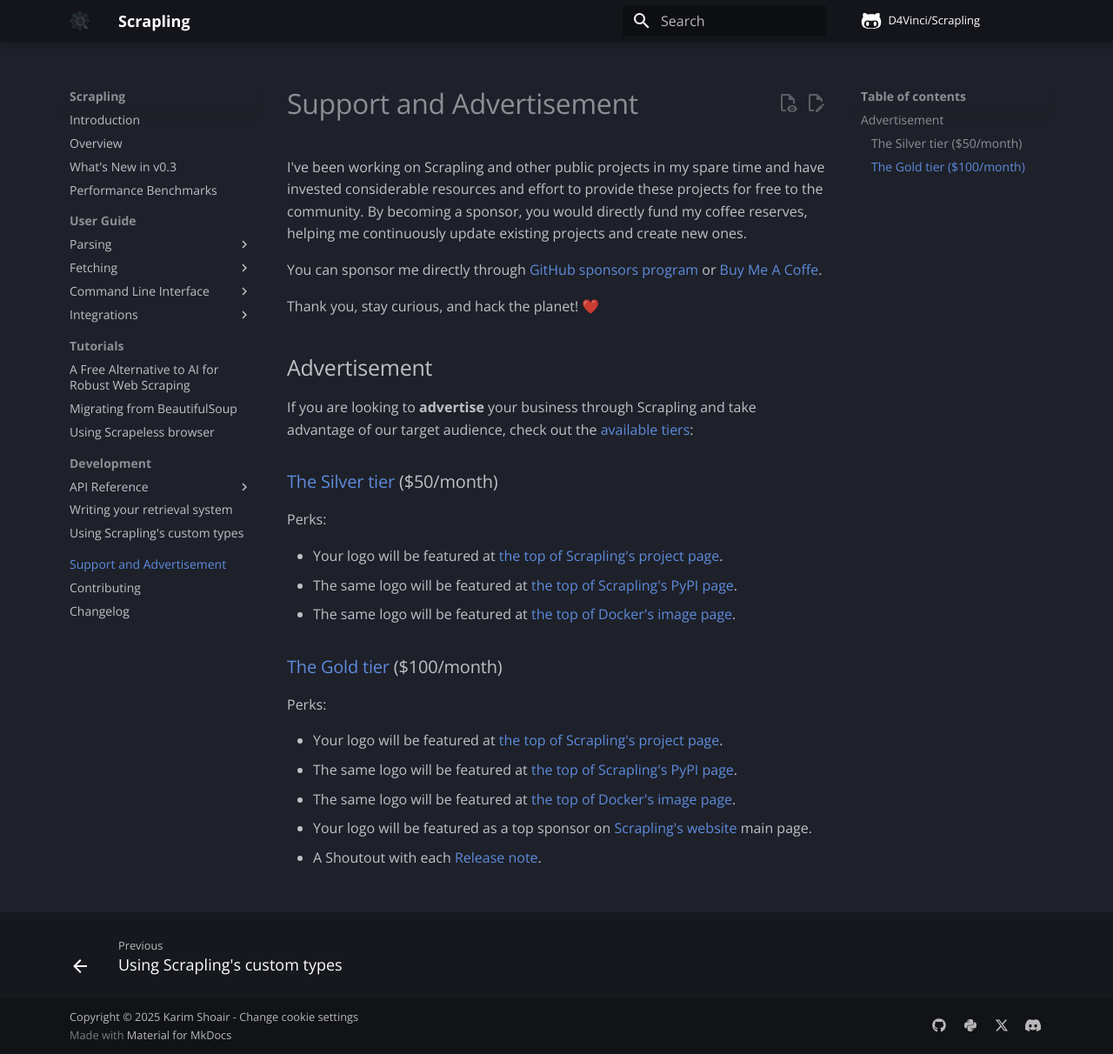
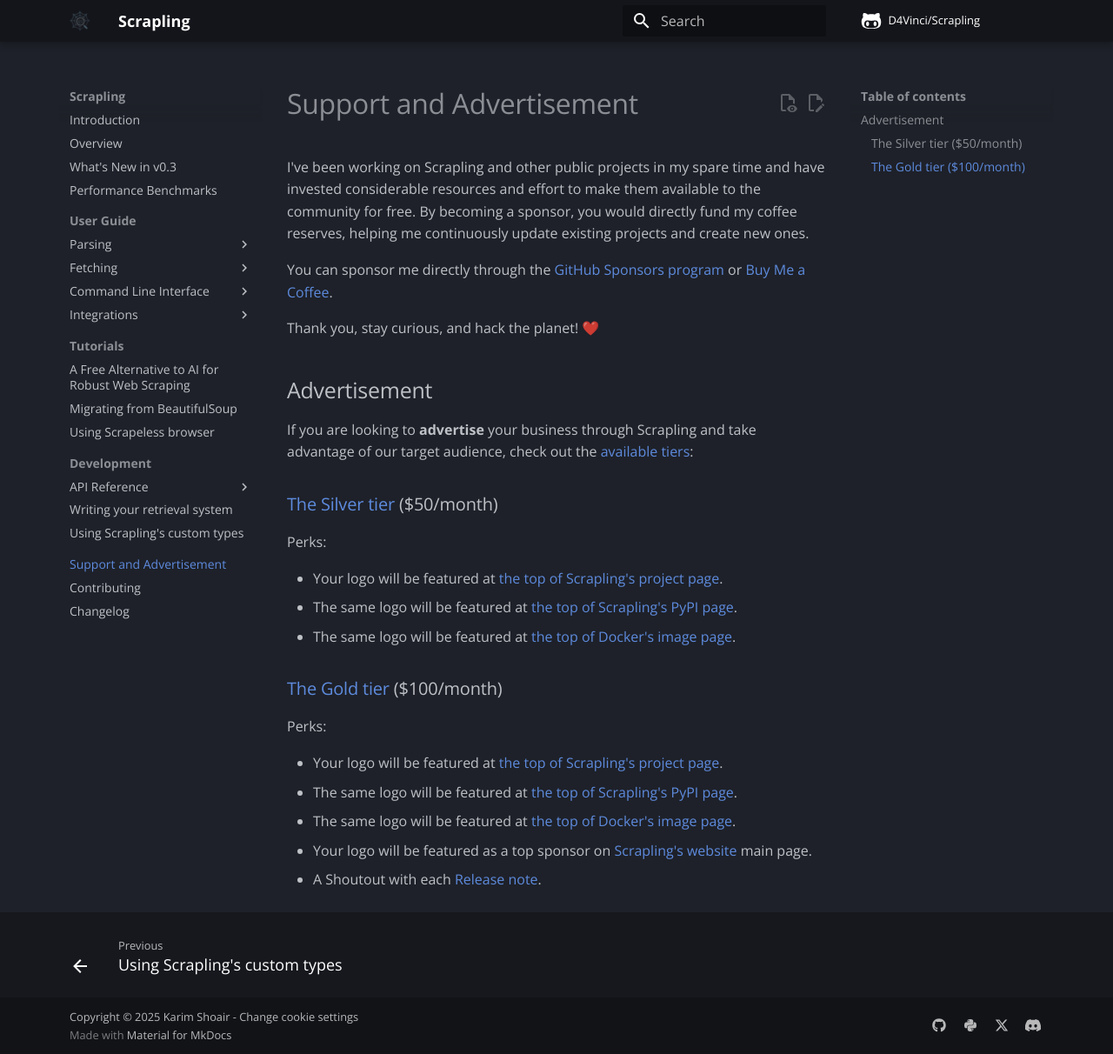
Before and after one commit to CybrFlux/CybrScrape, an MkDocs documentation site: the page built from docs/donate.md, in a window 1280 px wide and 1212 px high. Shown: the whole window at 87% size. Built offline with MkDocs 1.6.1 and Material for MkDocs 9.7.7, drawn with Linux system fonts in a browser that asks for light colours; comment, search, counter and statistics services are not loaded.

Commit message:
docs: update the donate page

```diff
--- a/docs/donate.md
+++ b/docs/donate.md
@@ -1,6 +1,6 @@
-I've been working on Scrapling and other public projects in my spare time and have invested considerable resources and effort to provide these projects for free to the community. By becoming a sponsor, you would directly fund my coffee reserves, helping me continuously update existing projects and create new ones.
+I've been working on Scrapling and other public projects in my spare time and have invested considerable resources and effort to make them available to the community for free. By becoming a sponsor, you would directly fund my coffee reserves, helping me continuously update existing projects and create new ones.
 
-You can sponsor me directly through [GitHub sponsors program](https://github.com/sponsors/D4Vinci) or [Buy Me A Coffe](https://buymeacoffee.com/d4vinci).
+You can sponsor me directly through the [GitHub Sponsors program](https://github.com/sponsors/D4Vinci) or [Buy Me a Coffee](https://buymeacoffee.com/d4vinci).
 
 Thank you, stay curious, and hack the planet! ❤️
 
```
